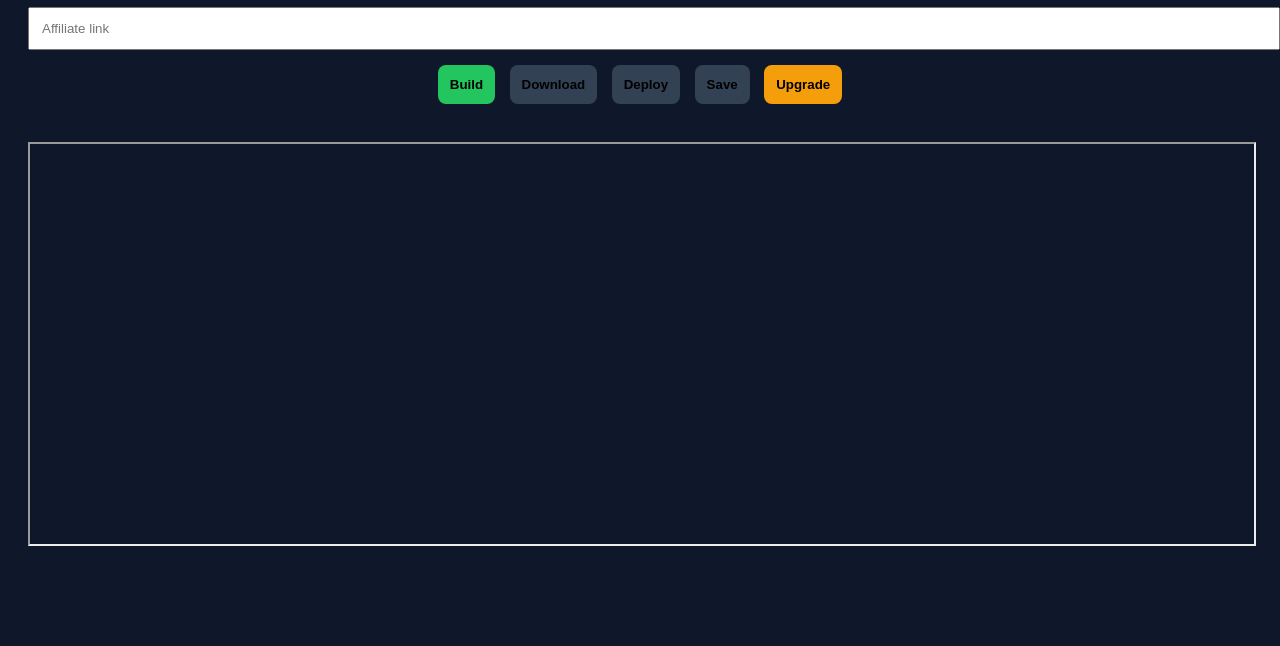
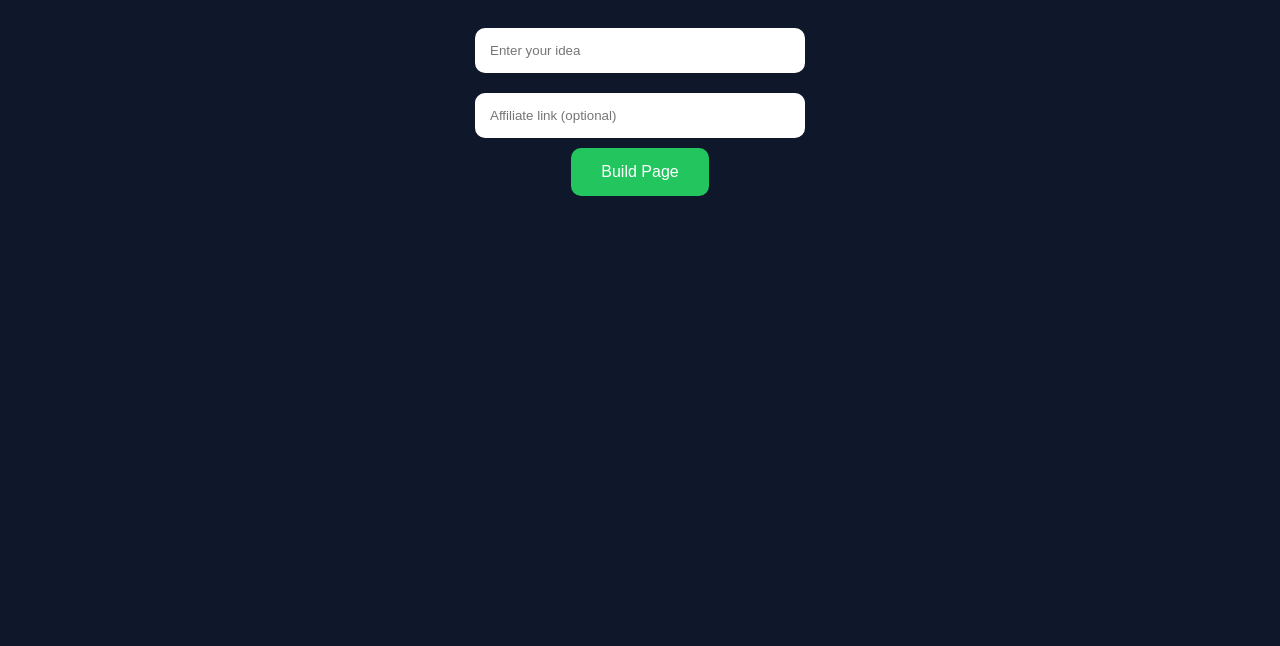
Before and after one commit to Daes-inc/dakota-ai-builder, a website: page public/index.html in a window 1280 px wide. Shown: the part 154-800 px from the top of the page. Drawn offline with Linux system fonts and the light colour scheme.

Commit message:
Update index.html

```diff
--- a/public/index.html
+++ b/public/index.html
@@ -1,111 +1,43 @@
 <!DOCTYPE html>
 <html>
 <head>
-<meta charset="UTF-8">
-<title>Dakota AI Money System</title>
+  <title>GenesisAI</title>
+  <style>
+    body {
+      font-family: Arial;
+      background:#0f172a;
+      color:white;
+      text-align:center;
+      padding:50px;
+    }
 
-<style>
-body { font-family:Arial; background:#0f172a; color:white; text-align:center; }
-.container { padding:20px; }
-input, select { width:100%; padding:12px; margin-bottom:10px; }
-button { padding:12px; margin:5px; border:none; border-radius:8px; font-weight:bold; cursor:pointer; }
-.build { background:#22c55e; }
-.upgrade { background:#f59e0b; }
-.secondary { background:#334155; }
-iframe { width:100%; height:400px; margin-top:20px; }
-</style>
+    input {
+      padding:15px;
+      width:300px;
+      border-radius:10px;
+      border:none;
+      margin:10px;
+    }
 
+    button {
+      padding:15px 30px;
+      background:#22c55e;
+      border:none;
+      border-radius:10px;
+      color:white;
+      font-size:16px;
+    }
+  </style>
 </head>
+
 <body>
+  <h1>GenesisAI</h1>
+  <p>Build. Launch. Profit.</p>
 
-<div class="container">
-
-<h1>Dakota AI Builder</h1>
-
-<input id="prompt" value="fitness affiliate landing page">
-
-<input id="affiliateLink" placeholder="Affiliate link">
-
-<button class="build" onclick="build()">Build</button>
-<button class="secondary" onclick="download()">Download</button>
-<button class="secondary" onclick="deploy()">Deploy</button>
-<button class="secondary" onclick="save()">Save</button>
-<button class="upgrade" onclick="upgrade()">Upgrade</button>
-
-<pre id="output"></pre>
-<iframe id="preview"></iframe>
-
-</div>
-
-<script>
-
-let project = null;
-
-async function build(){
-  const res = await fetch("/build", {
-    method:"POST",
-    headers:{"Content-Type":"application/json"},
-    body: JSON.stringify({
-      prompt: document.getElementById("prompt").value,
-      affiliateLink: document.getElementById("affiliateLink").value
-    })
-  });
-
-  const data = await res.json();
-  project = data;
-
-  document.getElementById("output").textContent = JSON.stringify(data,null,2);
-  if(data.previewHtml){
-    document.getElementById("preview").srcdoc = data.previewHtml;
-  }
-}
-
-async function upgrade(){
-  const res = await fetch("/upgrade",{method:"POST"});
-  const data = await res.json();
-  window.open(data.link);
-}
-
-async function download(){
-  const res = await fetch("/download",{
-    method:"POST",
-    headers:{"Content-Type":"application/json"},
-    body: JSON.stringify(project)
-  });
-
-  const blob = await res.blob();
-  const a = document.createElement("a");
-  a.href = URL.createObjectURL(blob);
-  a.download = "site.zip";
-  a.click();
-}
-
-async function deploy(){
-  const res = await fetch("/deploy",{
-    method:"POST",
-    headers:{"Content-Type":"application/json"},
-    body: JSON.stringify(project)
-  });
-
-  const data = await res.json();
-  document.getElementById("output").textContent = JSON.stringify(data,null,2);
-
-  if(data.url){
-    window.open(data.url);
-  }
-}
-
-async function save(){
-  await fetch("/save-project",{
-    method:"POST",
-    headers:{"Content-Type":"application/json"},
-    body: JSON.stringify(project)
-  });
-
-  alert("Saved");
-}
-
-</script>
-
+  <form method="POST" action="/build">
+    <input name="idea" placeholder="Enter your idea" required><br>
+    <input name="affiliate" placeholder="Affiliate link (optional)"><br>
+    <button type="submit">Build Page</button>
+  </form>
 </body>
 </html>
```
